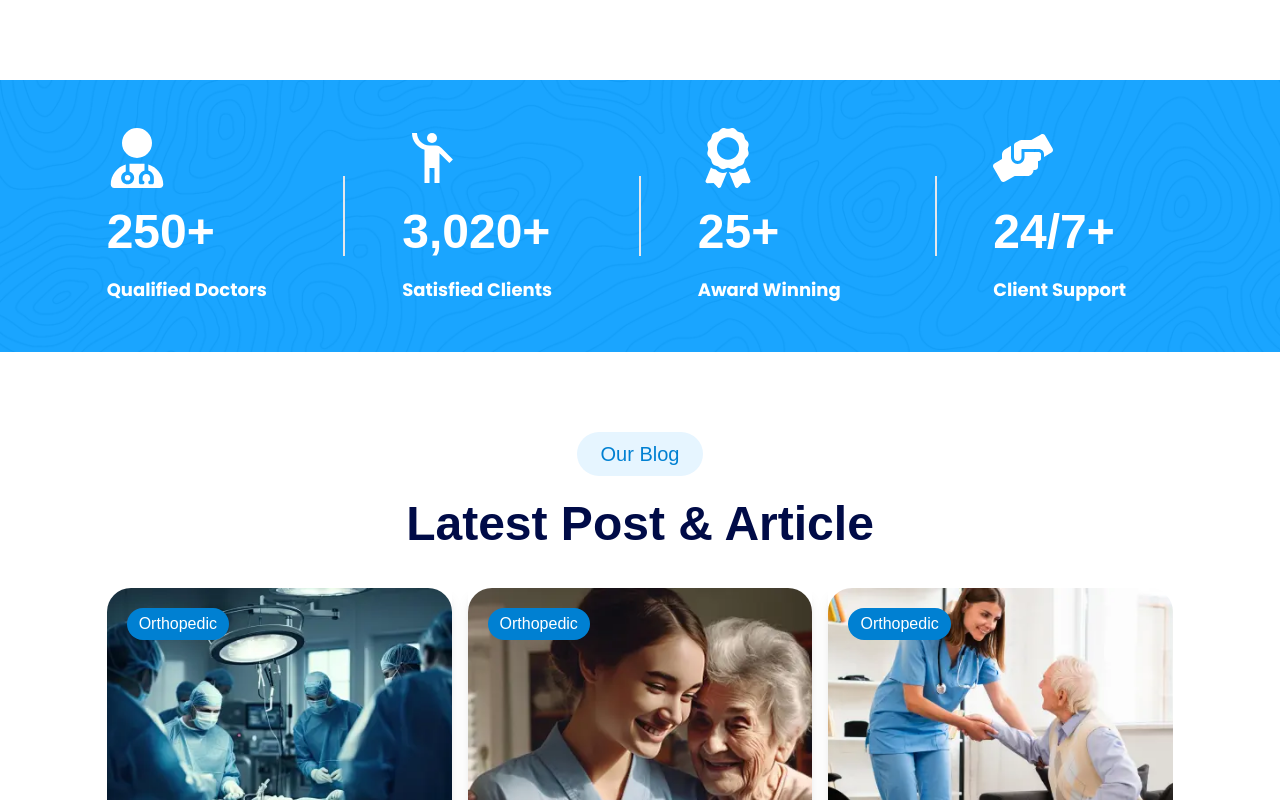
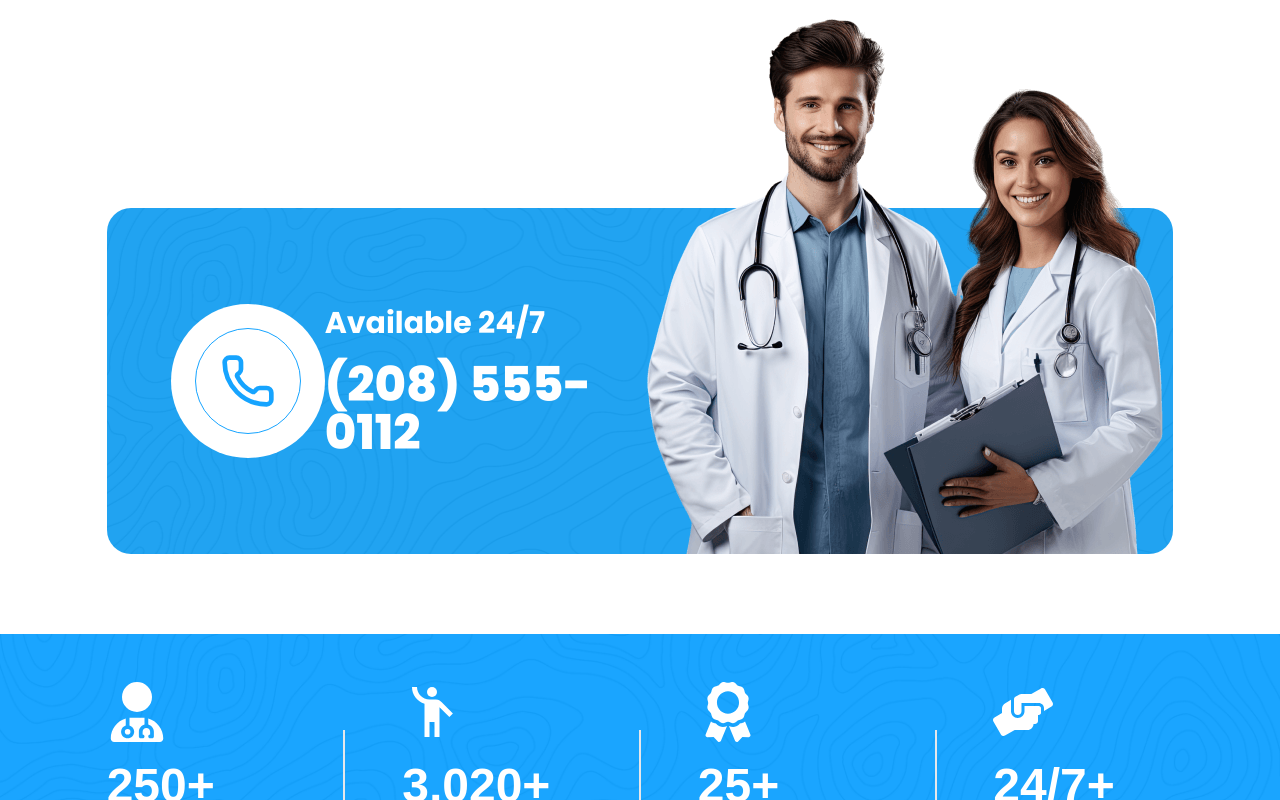
Before and after one commit to mahfuzHasan2003/HealthSync, a Next.js app: page / in a window 1280 px wide. Shown: the top 800 px of the page. Built offline with nearby package versions, Linux system fonts and the light colour scheme; a web font is replaced by a local one.

Commit message:
available part design

```diff
--- a/src/app/page.js
+++ b/src/app/page.js
@@ -2,10 +2,12 @@ import OurBlog from '@/components/custom-components/our-blog/OurBlog';
 import CTA from '@/components/custom-components/cta/CTA';
 import { Button } from '@/components/ui/button';
 import Footer from '@/components/custom-components/footer/Footer';
+import Available from '@/components/custom-components/available/Available';
 
 export default function Home() {
   return (
     <div>
+      <Available />
       <CTA />
       <OurBlog /> <Footer />
     </div>
--- /dev/null
+++ b/src/components/custom-components/available/Available.jsx
@@ -0,0 +1,45 @@
+import { Phone } from 'lucide-react';
+import React from 'react';
+import { FaPhone } from 'react-icons/fa6';
+
+const Available = () => {
+  return (
+    <div>
+      <div className='w-10/12 mx-auto mt-52'>
+        {' '}
+        <div className='flex flex-col w-full'>
+          <div
+            style={{
+              backgroundImage: "url('/cta-bg.png')",
+              backgroundSize: 'cover',
+              backgroundPosition: 'center',
+              backgroundRepeat: 'no-repeat',
+            }}
+            className='w-full bg-[#1AA1F1] text-white  rounded-3xl'
+          >
+            <div className='grid grid-cols-12 relative gap-4'>
+              <div className=' col-span-7 px-16 py-24 w-full flex items-center justify-between'>
+                <div className='bg-white p-6  rounded-full w-fit'>
+                  <div className='border border-[#16A4FF] rounded-full p-6'>
+                    <Phone className=' h-14 w-14 text-[#16A4FF]' />
+                  </div>
+                </div>
+                <div className='text-white font-bold'>
+                  <h3 className='text-3xl'>Available 24/7</h3>
+                  <h1 className='font-extrabold mt-5 text-5xl'>
+                    (208) 555-0112
+                  </h1>
+                </div>
+              </div>
+              <div className='col-span-5 absolute right-0 bottom-0'>
+                <img src='./cta-2.png' alt='' />
+              </div>
+            </div>
+          </div>
+        </div>
+      </div>
+    </div>
+  );
+};
+
+export default Available;
--- a/src/components/custom-components/frre-consultant/FreeConsultant.jsx
+++ b/src/components/custom-components/frre-consultant/FreeConsultant.jsx
@@ -5,7 +5,15 @@ const FreeConsultant = () => {
     <div className='w-10/12 mx-auto'>
       {' '}
       <div className='flex flex-col w-full'>
-        <div className='w-full bg-[#1AA1F1] text-white p-8 md:p-16 rounded-3xl'>
+        <div
+          style={{
+            backgroundImage: "url('/cta-bg.png')",
+            backgroundSize: 'cover',
+            backgroundPosition: 'center',
+            backgroundRepeat: 'no-repeat',
+          }}
+          className='w-full bg-[#1AA1F1] text-white p-8 md:p-16 rounded-3xl'
+        >
           <h1 className='text-4xl font-serif md:text-6xl font-bold mb-4'>
             Get A Free Consultation
           </h1>
```
Also changed, not shown: public/cta-2.png (added), 1 other file (tests, documents, lock files or other folders).
